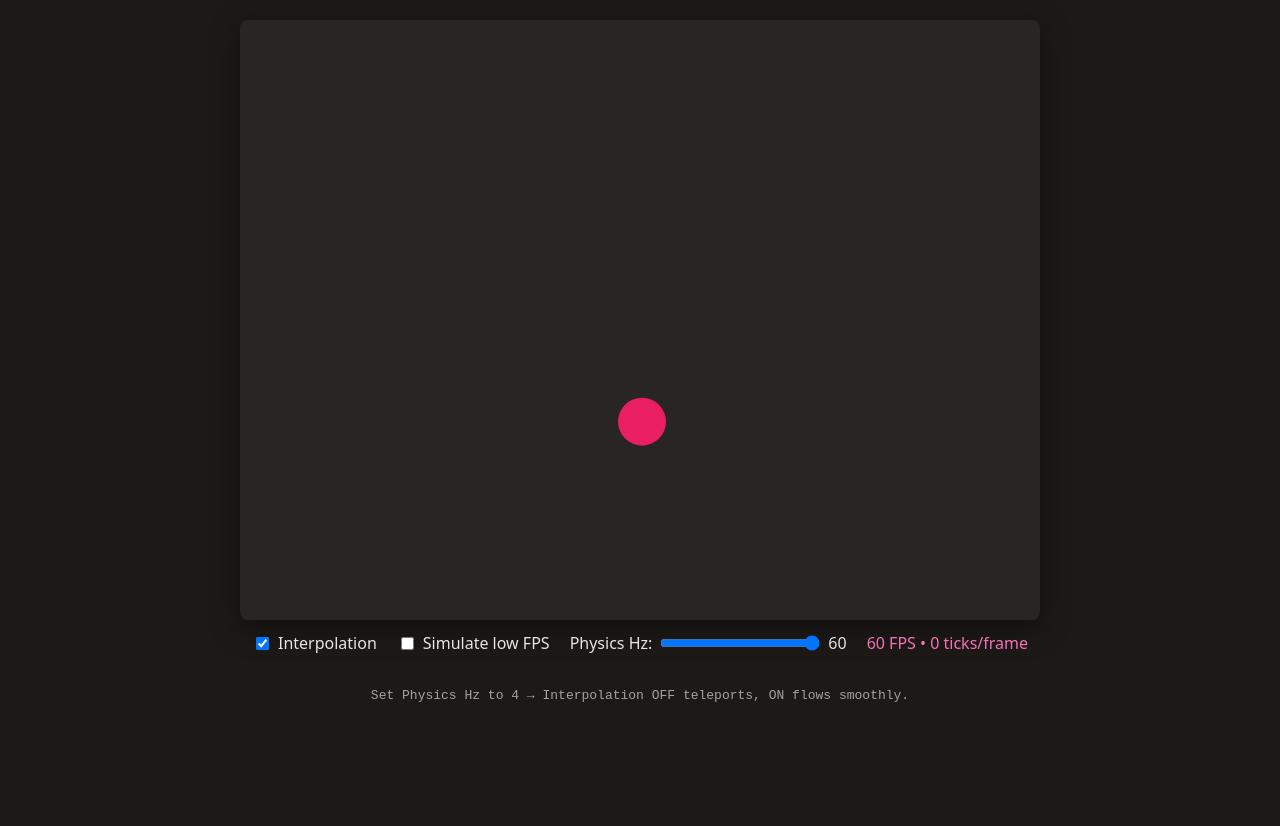
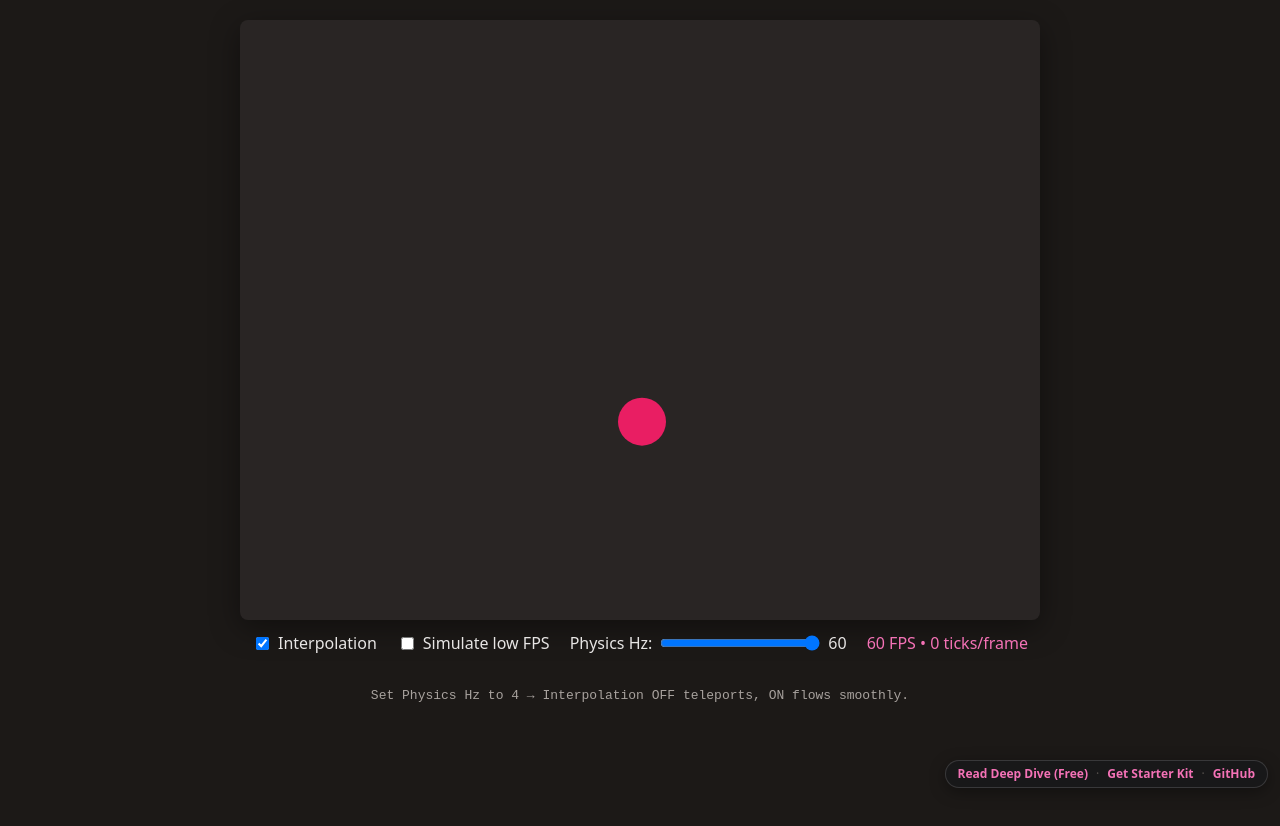
Before and after one commit to m2-md/fixed-timestep-render-interpolation, a website built with Vite: page index.html in a window 1280 px wide. Built offline with nearby package versions, Linux system fonts and the light colour scheme.

Commit message:
Add demo GIF, Medium Friend Link & BMC Starter Kit badges, and live demo corner bar

```diff
--- a/index.html
+++ b/index.html
@@ -46,9 +46,41 @@
       code {
         color: #a8a29e;
       }
+      .mkare-demo-bar {
+        position: fixed;
+        bottom: 12px;
+        right: 12px;
+        z-index: 9999;
+        display: flex;
+        align-items: center;
+        gap: 8px;
+        padding: 7px 12px;
+        border-radius: 999px;
+        background: rgba(24, 24, 27, 0.88);
+        backdrop-filter: blur(8px);
+        border: 1px solid rgba(255, 255, 255, 0.14);
+        font-size: 12px;
+        line-height: 1;
+        color: #e7e5e4;
+        box-shadow: 0 4px 16px rgba(0, 0, 0, 0.35);
+      }
+      .mkare-demo-bar a {
+        color: #f472b6;
+        text-decoration: none;
+        font-weight: 600;
+      }
+      .mkare-demo-bar a:hover { text-decoration: underline; }
+      .mkare-demo-bar .sep { color: #57534e; }
     </style>
   </head>
   <body>
+    <nav class="mkare-demo-bar" aria-label="Article and resources">
+      <a href="https://javascript.plainenglish.io/metronome-physics-fixed-timestep-game-loops-and-render-interpolation-in-typescript-cdf54ec5ea11?source=friends_link&sk=ff5390a11e2d97b29e82dc41a6572272" target="_blank" rel="noopener">Read Deep Dive (Free)</a>
+      <span class="sep">·</span>
+      <a href="https://www.buymeacoffee.com/mkare/e/599265" target="_blank" rel="noopener">Get Starter Kit</a>
+      <span class="sep">·</span>
+      <a href="https://github.com/m2-md/fixed-timestep-render-interpolation" target="_blank" rel="noopener">GitHub</a>
+    </nav>
     <canvas id="game" width="800" height="600"></canvas>
     <div class="controls">
       <label><input type="checkbox" id="interp" checked /> Interpolation</label>
```
Also changed, not shown: README.md, assets/demo.gif (added).
